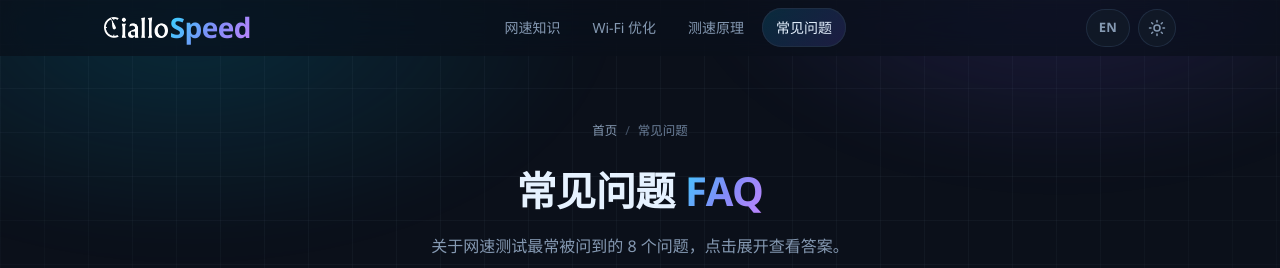
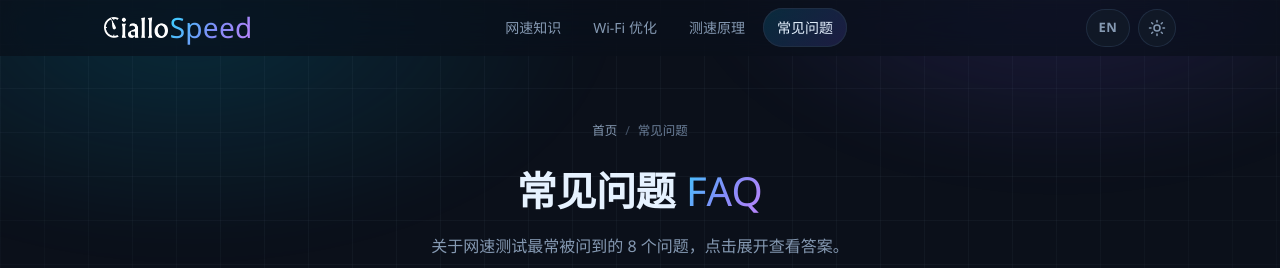
Before and after one commit to bestZwei/CialloSpeed, a website built with Vite: page faq.html in a window 1280 px wide. Shown: the top 268 px of the page. Built offline with nearby package versions, Linux system fonts and the light colour scheme.

Commit message:
style: Speed 文字改用细体（font-weight 300），与粗体字标形成对比

```diff
--- a/src/styles/base.css
+++ b/src/styles/base.css
@@ -167,6 +167,8 @@ h3 { font-size: var(--fs-h3); }
   -webkit-background-clip: text;
   background-clip: text;
   color: transparent;
+  font-weight: 440;
+  letter-spacing: 0.01em;
 }
 
 /* 滚动淡入 */
```
